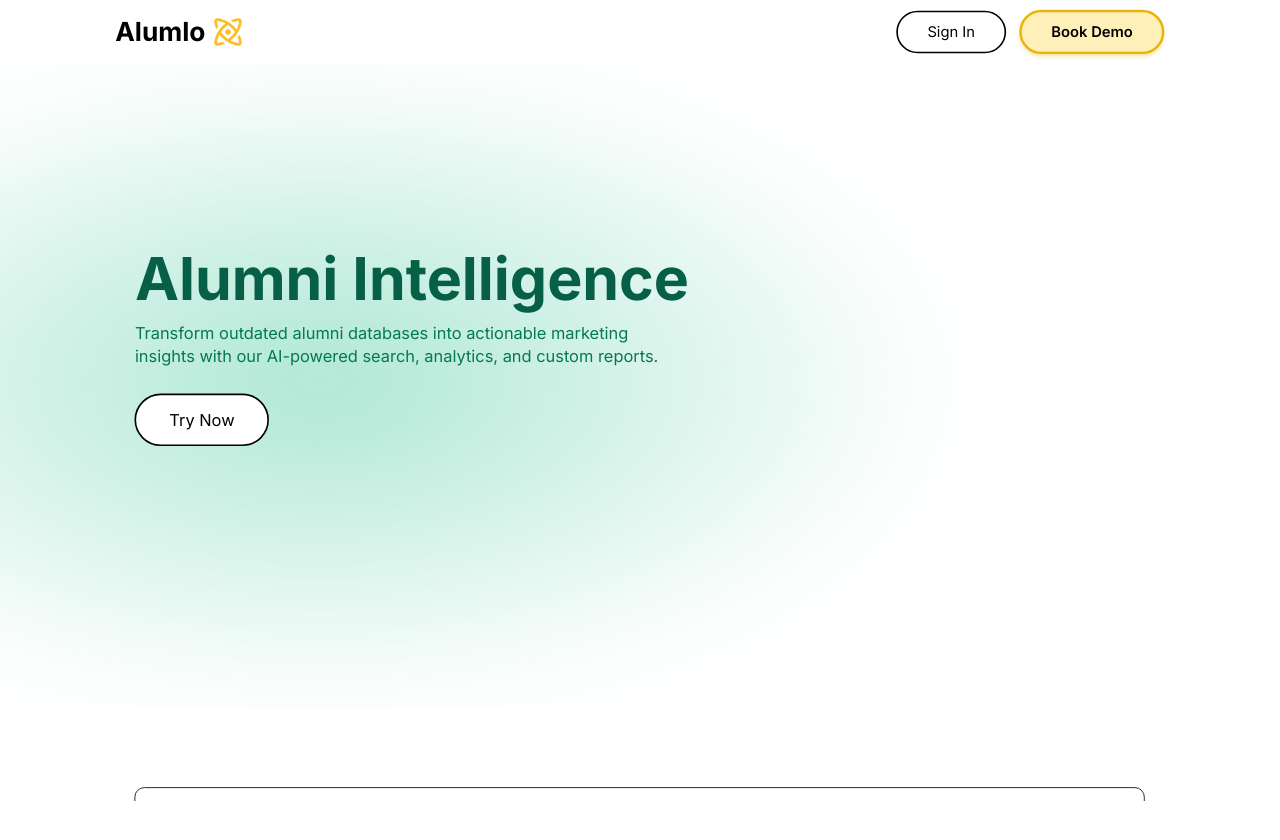
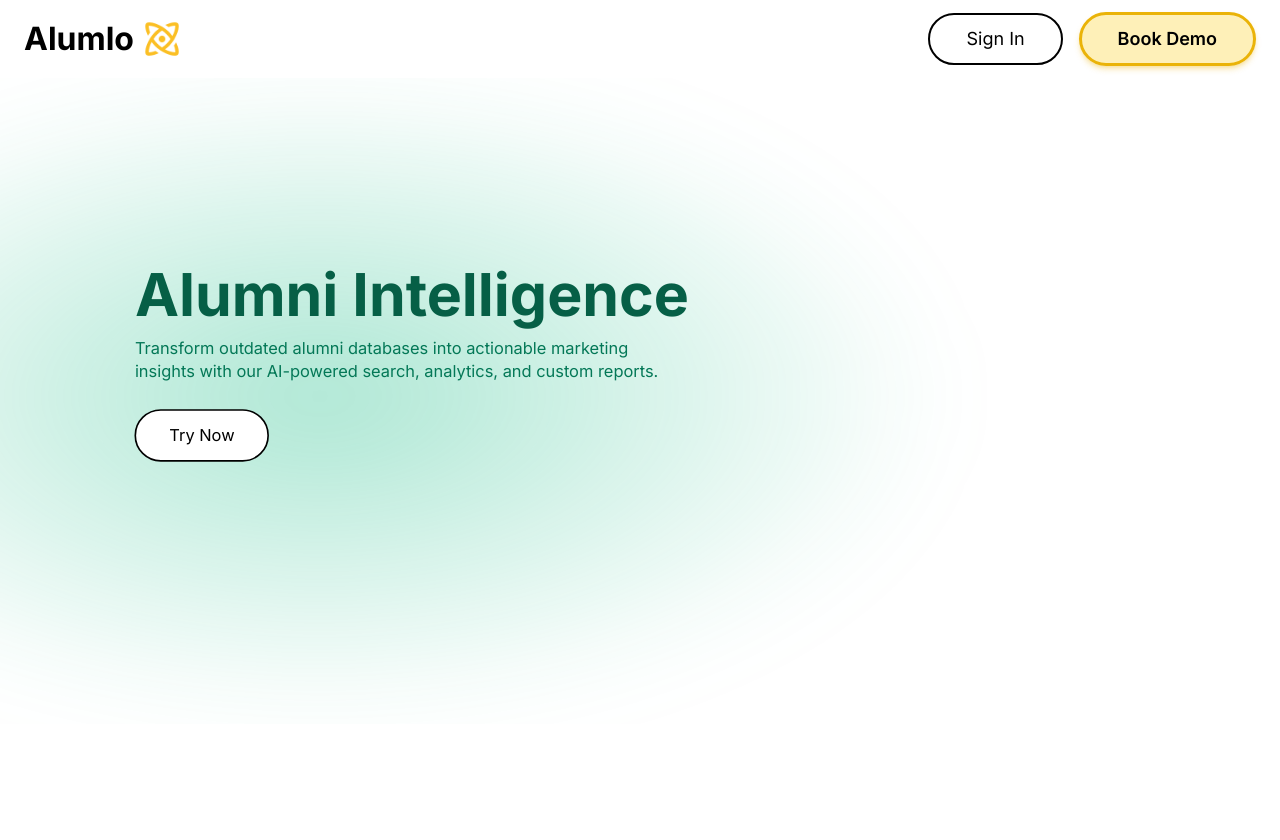
Before and after one commit to maimond123/alumlo, a Next.js app: page / in a window 1280 px wide. Shown: the top 840 px of the page. After the commit the page ends 800 px from the top, so only its background shows below. Built offline with nearby package versions, Linux system fonts and the light colour scheme; no server answers.

Commit message:
new ai model

```diff
--- a/app/globals.css
+++ b/app/globals.css
@@ -11,21 +11,36 @@ html {
   overflow: hidden;
 }
 
-body {
+body { /* Default body, no scaling */
   color: rgb(var(--foreground-rgb));
   background: rgb(var(--background-rgb));
-  width: calc(100vw / 0.82);
-  height: calc(100vh / 0.82);
-  transform: scale(0.82);
-  transform-origin: top left;
+  overflow: auto; /* Body handles scrolling for unscaled pages or if wrapper doesn't scroll */
+}
+
+body.no-scale { /* For routes that explicitly should not be scaled AT ALL */
+  transform: none !important;
+  width: 100vw !important;
+  height: 100vh !important;
   overflow: auto;
 }
 
-body.no-scale {
-  transform: none;
+.scaled-content-wrapper { /* Occupies viewport, clips scaled child. Sits below nav. */
   width: 100vw;
+  /* height: calc(100vh - var(--nav-height, 68px)); Assuming nav height is fixed */
+  /* For simplicity, let main content inside scaled-content-area handle padding for nav */
   height: 100vh;
-  /* overflow: auto; is likely still desired, or adjust as needed */
+  overflow: hidden; /* Crucial to clip the oversized scaled child */
+  position: relative; /* Establishes a containing block */
+}
+
+.scaled-content-area { /* The actual content that is scaled */
+  background: rgb(var(--background-rgb)); /* Match body background */
+  transform: scale(0.82);
+  transform-origin: top left;
+  width: calc(100% / 0.82); /* 100% of wrapper's width (100vw), but oversized */
+  height: calc(100% / 0.82); /* 100% of wrapper's height (100vh), but oversized */
+  overflow-y: auto; /* Allow this area to scroll internally */
+  overflow-x: hidden;
 }
 
 /* Your custom styles below */
--- a/app/layout.tsx
+++ b/app/layout.tsx
@@ -17,11 +17,12 @@ export default function RootLayout({
   children: React.ReactNode
 }) {
   const pathname = usePathname()
-  const noScaleRoutes = ['/data-insights', '/upload-data', '/reports']
-  const shouldApplyNoScale = noScaleRoutes.some(route => pathname.startsWith(route))
+  // Routes that should NOT have any scaling (body will be 100vw/vh)
+  const noScaleRoutes = ['/data-insights', '/upload-data', '/reports', '/signin', '/dashboard']
 
   let bodyClassName = inter.className
-  if (shouldApplyNoScale) {
+  // Apply .no-scale class if the current path is one of the explicitly unscaled routes
+  if (noScaleRoutes.some(route => pathname === route || pathname.startsWith(route + '/'))) {
     bodyClassName += ' no-scale'
   }
 
--- a/app/page.tsx
+++ b/app/page.tsx
@@ -3,19 +3,23 @@ import Hero from '../components/Hero'
 import FeaturesSection from '../components/FeaturesSection'
 import Footer from '../components/footer'
 
+export default function Home() {
+  // Approximate height of the navigation bar in its scaled state (if it were scaled)
+  // Or, more simply, the unscaled height if the main content padding is inside the scaled area.
+  // Let's assume the nav bar is roughly 68px high. If scaled by 0.82, this is 68 / 0.82 = ~83px
+  // This padding will be applied *inside* the .scaled-content-area
+  const navHeightForPadding = 'pt-[83px]'; // Adjust this value based on actual nav height
 
-export default function Home() {
   return (
-    <div className="min-h-screen bg-white">
+    <>
       <Navigation />
-
-      <main className="pt-16 relative z-10">
-        <Hero />
-        <FeaturesSection />
-      </main>
-
-      <Footer />
-    </div>
-
+      <div className="scaled-content-wrapper">
+        <div className={`scaled-content-area ${navHeightForPadding}`}>
+          <Hero />
+          <FeaturesSection />
+          <Footer />
+        </div>
+      </div>
+    </>
   )
 }
```
